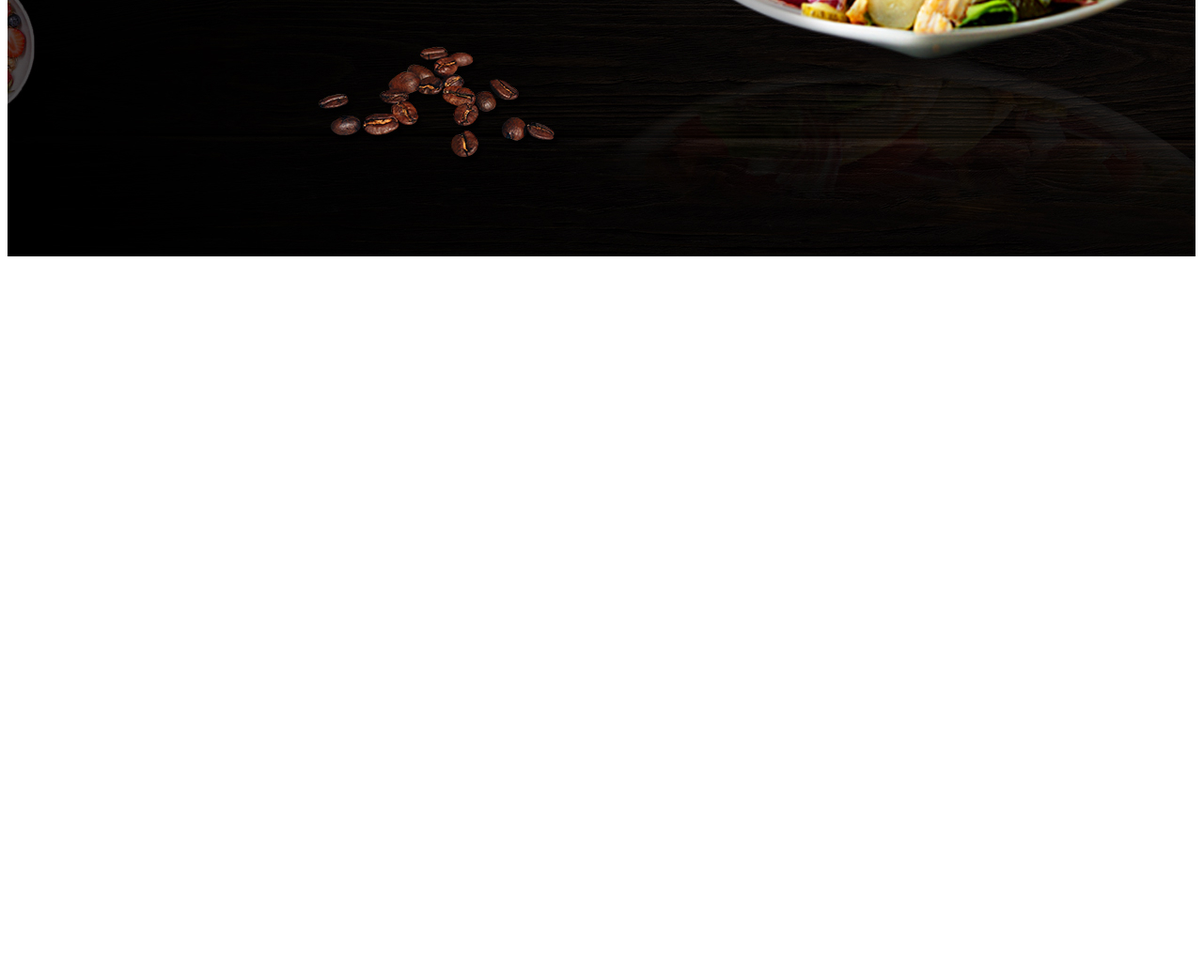
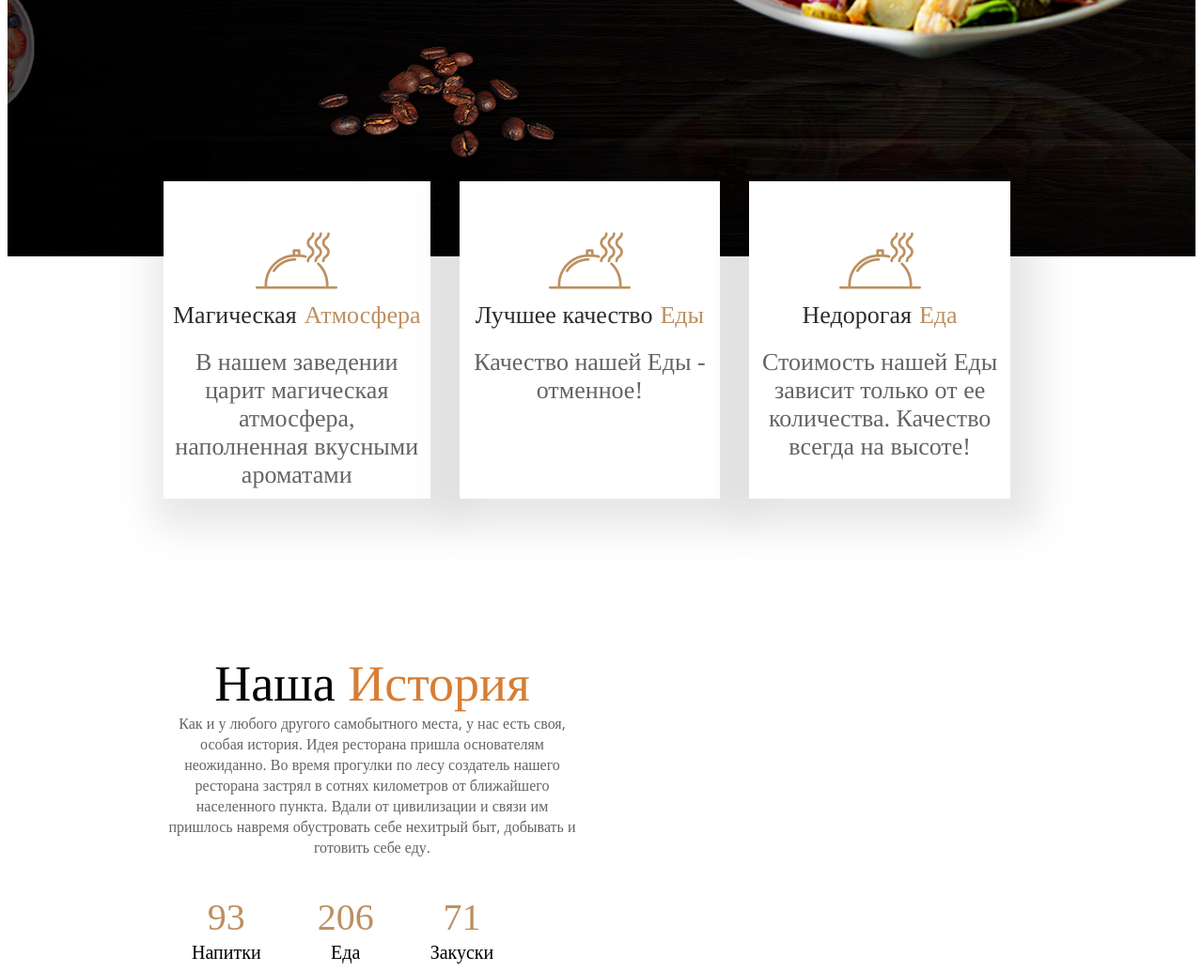
Before and after one commit to AlbinaKost/Restaurant, a plain HTML site: page index.html in a window 1280 px wide. Shown: the part 535-1570 px from the top of the page at 94% size. Before the commit the page ends 816 px from the top, so only its background shows below. Drawn offline with nearby package versions, Linux system fonts and the light colour scheme.

Commit message:
update history section

```diff
--- a/index.html
+++ b/index.html
@@ -10,9 +10,12 @@
       href="https://fonts.googleapis.com/css2?family=Open+Sans:ital,wght@0,300..800;1,300..800&display=swap"
       rel="stylesheet"
     />
-    <link rel="preconnect" href="https://fonts.googleapis.com">
-    <link rel="preconnect" href="https://fonts.gstatic.com" crossorigin>
-    <link href="https://fonts.googleapis.com/css2?family=Tinos:ital,wght@0,400;0,700;1,400;1,700&display=swap" rel="stylesheet">
+    <link rel="preconnect" href="https://fonts.googleapis.com" />
+    <link rel="preconnect" href="https://fonts.gstatic.com" crossorigin />
+    <link
+      href="https://fonts.googleapis.com/css2?family=Tinos:ital,wght@0,400;0,700;1,400;1,700&display=swap"
+      rel="stylesheet"
+    />
     <title>Restaurant</title>
   </head>
   <body>
@@ -59,15 +62,78 @@
         <div class="header-down">
           <div class="header-title">
             Добро пожаловать в
-            <div class="header-subtitle">Наш ресторан
+            <div class="header-subtitle">Наш ресторан</div>
+
+            <div class="header-btn">
+              <a href="#" class="header-button">VIEW MENU</a>
+            </div>
+          </div>
+        </div>
+      </div>
+    </div>
+    <!------------Section Cart-------------------------------------------->
+    <div class="cards">
+      <div class="container">
+        <div class="card-holder">
+          <div class="card">
+            <div class="card-image">
+              <img class="card-img" src="/images/Mask Group.png" alt="" />
+            </div>
+            <div class="card-title">Магическая <span>Атмосфера</span></div>
+            <div class="card-desk">
+              В нашем заведении царит магическая атмосфера, наполненная вкусными
+              ароматами
+            </div>
           </div>
 
-          <div class="header-btn">
-            <a href="#" class="header-button">VIEW MENU</a>
+          <div class="card">
+            <div class="card-image">
+              <img class="card-img" src="/images/Mask Group.png" alt="" />
+            </div>
+            <div class="card-title">Лучшее качество <span>Еды</span></div>
+            <div class="card-desk">Качество нашей Еды - отменное!</div>
           </div>
+
+          <div class="card">
+            <div class="card-image">
+              <img class="card-img" src="/images/Mask Group.png" alt="" />
+            </div>
+            <div class="card-title">Недорогая <span>Еда</span></div>
+            <div class="card-desk">
+              Стоимость нашей Еды зависит только от ее количества. Качество
+              всегда на высоте!
+            </div>
           </div>
-         </div>
         </div>
+      </div>
+    </div>
+    <!-------------History--------------------------------------->
+
+    <div class="history">
+      <div class="container">
+      <div class="history-title">Наша <span>История</span></div>
+      <div class="history-desk">
+        Как и у любого другого самобытного места, у нас есть своя, особая
+        история. Идея ресторана пришла основателям неожиданно. Во время прогулки
+        по лесу создатель нашего ресторана застрял в сотнях километров от
+        ближайшего населенного пункта. Вдали от цивилизации и связи им пришлось
+        навремя обустровать себе нехитрый быт, добывать и готовить себе еду.
+      </div>
+      <div class="history-number">
+
+        <div class="number-item">
+          93 <span>Напитки</span>
+        </div>
+
+        <div class="number-item">
+          206 <span>Еда</span>
+        </div>
+
+        <div class="number-item">
+          71 <span>Закуски</span>
+        </div>
+      </div>
+    </div>
     </div>
   </body>
 </html>
--- a/style.css
+++ b/style.css
@@ -143,3 +143,104 @@
 .header-button:hover {
   background-color: #855d3c;
 }
+
+.card-holder {
+  display: flex;
+  justify-content: center;
+}
+
+.card {
+  background-color: #fff;
+  box-shadow: 10px 10px 40px 20px rgba(0, 0, 0, 0.1);
+  width: 349px;
+  margin-right: 31px;
+  margin-top: -80px;
+  padding: 10px 10px;
+}
+
+.card-image {
+  display: flex;
+  justify-content: center;
+  padding-top: 31px;
+}
+
+.card-title {
+  display: flex;
+  justify-content: center;
+  margin-bottom: 20px;
+  font-family: "Tinos", serif;
+  font-size: 26px;
+  font-weight: 400;
+  color: #2c2c2c;
+  font-style: normal;
+  line-height: normal;
+}
+
+.card-title span {
+  color: #bc9060;
+  padding-left: 8px;
+}
+
+.card-desk {
+  text-align: center;
+  justify-content: center;
+  font-family: "Tinos", serif;
+  font-size: 26px;
+  font-weight: 400;
+  color: #656363;
+  font-style: normal;
+  line-height: normal;
+}
+
+.history{
+  margin-top: 166px;
+}
+
+.history-title {
+  font-family: "Tinos", serif;
+  font-size: 54px;
+  font-weight: 400;
+  text-align: center;
+  width: 444px;
+  margin-top:21px;
+}
+
+.history-title span {
+  color: #d67e35;
+}
+
+.history-desk {
+  color: #656363;
+  text-align: center;
+  font-family: "Open Sans";
+  font-size: 16px;
+  font-style: normal;
+  font-weight: 400;
+  line-height: normal;
+  width: 444px;
+}
+
+.history-number {
+  display: flex;
+  width: 444px;
+  text-align: center;
+  margin-top: 40px;
+  margin-left: 30px;
+}
+
+.number-item {
+  margin-right: 60px;
+  text-align: center;
+  font-size: 40px;
+  color: #BC9060;
+}
+
+.number-item span {
+  display: block;
+  color: #000;
+  font-size: 20px;
+  font-family: "Open Sans";
+  font-style: normal;
+  font-weight: 400;
+  line-height: normal;
+}
```
Also changed, not shown: images/233] 1.jpg (added), images/255 1.jpg (added), images/430 1.jpg (added), images/Mask Group.png (added).
